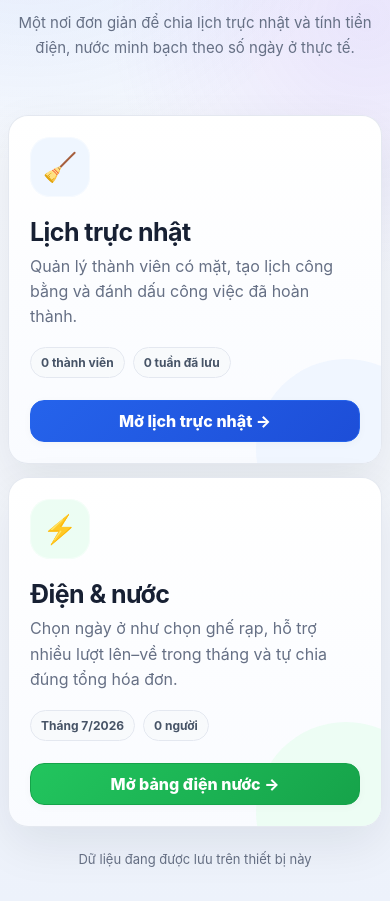
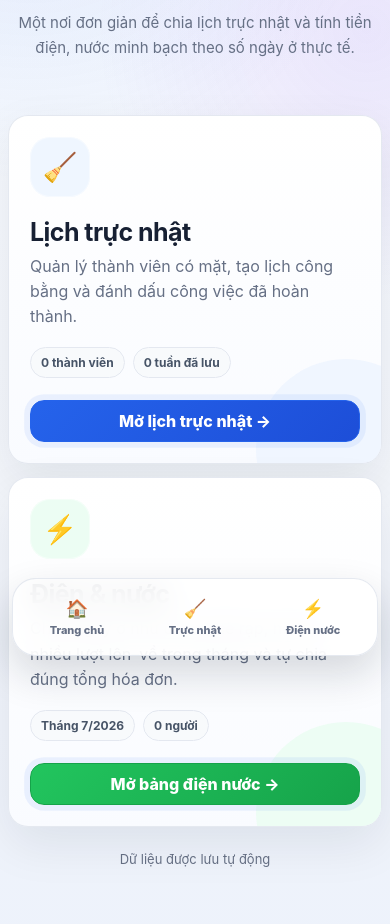
Before and after one commit to phatnbt/truc_nhat, a plain HTML site: page index.html in a window 390 px wide. Shown: the part 176-1100 px from the top of the page. Before the commit the page ends 1077 px from the top, so only its background shows below. Drawn offline with Linux system fonts and the light colour scheme.

Commit message:
appmobile

```diff
--- a/index.html
+++ b/index.html
@@ -98,6 +98,20 @@
     .modal{position:fixed;inset:0;z-index:80;background:rgba(15,23,42,.45);display:none;align-items:center;justify-content:center;padding:18px}.modal.show{display:flex}.modal-card{width:min(520px,100%);max-height:90vh;overflow:auto;background:#fff;border-radius:23px;box-shadow:0 26px 80px rgba(15,23,42,.28)}.modal-actions{display:flex;justify-content:flex-end;gap:8px;padding:0 20px 20px}
     .modal-grid{display:grid;gap:11px;padding:20px}
 
+    .page.active{animation:pageEnter .34s cubic-bezier(.22,1,.36,1)}
+    .card,.home-service,.schedule-card,.calendar-card,.billing-result,.member-row,.person-pick{animation:floatIn .36s ease both}
+    .card:nth-of-type(2),.home-service:nth-child(2){animation-delay:.04s}
+    @keyframes pageEnter{from{opacity:0;transform:translateY(8px)}to{opacity:1;transform:translateY(0)}}
+    @keyframes floatIn{from{opacity:0;transform:translateY(10px)}to{opacity:1;transform:translateY(0)}}
+    @keyframes softPulse{0%,100%{box-shadow:0 0 0 0 rgba(37,99,235,0)}50%{box-shadow:0 0 0 6px rgba(37,99,235,.08)}}
+    .btn.primary,.btn.green,.person-pick.active,.day-cell.today{animation:softPulse 3.2s ease-in-out infinite}
+    .app-stats{display:grid;grid-template-columns:repeat(4,1fr);gap:12px;max-width:980px;margin:26px auto 0}
+    .app-stat{padding:16px 18px;border-radius:22px;background:rgba(255,255,255,.82);backdrop-filter:blur(14px);border:1px solid rgba(228,232,240,.95);box-shadow:var(--shadow-soft);text-align:left}
+    .app-stat span{display:block;color:var(--muted);font-size:12px;font-weight:800;text-transform:uppercase;letter-spacing:.4px}
+    .app-stat b{display:block;margin-top:7px;font-size:22px;letter-spacing:-.6px}
+    .surface-note{display:inline-flex;align-items:center;gap:8px;margin-top:12px;padding:10px 13px;border-radius:999px;background:rgba(255,255,255,.82);border:1px solid rgba(228,232,240,.95);color:#475467;font-size:13px;font-weight:700;box-shadow:var(--shadow-soft)}
+    .mobile-nav{display:none}
+
     @media(max-width:900px){
       .home-grid,.two-col,.billing-layout{grid-template-columns:1fr}
       .sticky,.bill-sidebar{position:static}
@@ -107,14 +121,14 @@
       .calendar-card{width:100%}
     }
     @media(max-width:640px){
-      .shell{width:min(100% - 16px,1180px);padding-top:12px;padding-bottom:34px}
+      .shell{width:min(100% - 16px,1180px);padding-top:12px;padding-bottom:96px}
       .topbar{align-items:stretch;gap:12px;padding:14px;border-radius:18px}
       .brand{align-items:flex-start}.brand h1{font-size:20px}
       .brand p{display:block;font-size:12px}
       .top-actions{width:100%;justify-content:flex-start}
       .top-actions .btn,.top-actions .sync-pill{flex:1 1 calc(50% - 4px)}
       .top-actions .btn:last-child{flex:0 0 auto}
-      .hero{padding-top:38px}.hero p{font-size:15px}
+      .hero{padding-top:38px}.hero p{font-size:15px}.app-stats{grid-template-columns:1fr 1fr;gap:10px}.app-stat{padding:14px 15px;border-radius:18px}.app-stat b{font-size:19px}.surface-note{font-size:12px}
       .home-grid{gap:13px}.home-service{min-height:224px;padding:21px;border-radius:20px}.home-service .btn{width:100%}
       .card-head,.card-body{padding:16px}
       .clean-controls,.range-grid,.manual-grid,.add-row,.people-head{grid-template-columns:1fr}
@@ -141,6 +155,10 @@
       .table-wrap .done-check{margin-left:auto}
       .billing-result .card-body{padding:10px}
       .closed-banner{margin:0 12px 12px}
+
+      .mobile-nav{position:fixed;left:12px;right:12px;bottom:12px;z-index:70;display:grid;grid-template-columns:repeat(3,1fr);gap:8px;padding:9px;background:rgba(255,255,255,.88);backdrop-filter:blur(16px);border:1px solid rgba(228,232,240,.95);border-radius:24px;box-shadow:0 18px 40px rgba(15,23,42,.16)}
+      .nav-btn{min-height:58px;border-radius:18px;padding:8px 6px;display:flex;flex-direction:column;align-items:center;justify-content:center;gap:4px;background:transparent;border:1px solid transparent;color:#667085;font-weight:800;transition:.16s}
+      .nav-btn i{font-style:normal;font-size:18px}.nav-btn span{font-size:11px}.nav-btn.active{background:linear-gradient(135deg,#eff6ff,#eef2ff);border-color:#dbeafe;color:var(--blue-dark);transform:translateY(-1px)}
       .modal{padding:10px}.modal-card{border-radius:18px}.modal-grid,.modal-actions{padding-left:14px;padding-right:14px}.modal-actions{display:grid;grid-template-columns:1fr 1fr}
     }
     @media(max-width:420px){
@@ -265,6 +283,13 @@
     </main>
   </section>
 
+
+  <nav class="mobile-nav" aria-label="Điều hướng nhanh">
+    <button class="nav-btn" data-nav="home" onclick="go('home')"><i>🏠</i><span>Trang chủ</span></button>
+    <button class="nav-btn" data-nav="cleaning" onclick="go('cleaning')"><i>🧹</i><span>Trực nhật</span></button>
+    <button class="nav-btn" data-nav="billing" onclick="go('billing')"><i>⚡</i><span>Điện nước</span></button>
+  </nav>
+
   <div class="modal" id="memberModal">
     <div class="modal-card"><div class="card-head"><div><h3>Thêm người/khách</h3><p>Người mới sẽ bắt đầu với 0 ngày ở.</p></div><button class="icon-btn" onclick="closeModal('memberModal')">✕</button></div><div class="modal-grid"><div class="field"><label>Tên người</label><input id="billNewPersonName" placeholder="Ví dụ: Khách A"></div></div><div class="modal-actions"><button class="btn" onclick="closeModal('memberModal')">Hủy</button><button class="btn primary" onclick="addBillingPerson()">Thêm người</button></div></div>
   </div>
@@ -311,7 +336,8 @@
   function setSyncText(t){["#cleanSync","#billSync"].forEach(id=>{const e=$(id);if(e)e.textContent=t});const h=$("#homeSyncText");if(h)h.textContent=t.includes("cục bộ")?"Dữ liệu đang được lưu trên thiết bị này":"Dữ liệu được lưu và đồng bộ tự động"}
 
   function go(page){location.hash=page==="home"?"":page;showPage(page)}
-  function showPage(page){page=page||"home";document.querySelectorAll(".page").forEach(p=>p.classList.toggle("active",p.dataset.page===page));window.scrollTo(0,0);if(page==="billing")renderBilling();if(page==="cleaning")renderCleaning()}
+  function syncMobileNav(page){document.querySelectorAll('.nav-btn').forEach(btn=>btn.classList.toggle('active',btn.dataset.nav===page))}
+  function showPage(page){page=page||"home";document.querySelectorAll(".page").forEach(p=>p.classList.toggle("active",p.dataset.page===page));syncMobileNav(page);document.body.dataset.page=page;window.scrollTo({top:0,behavior:'smooth'});if(page==="billing")renderBilling();if(page==="cleaning")renderCleaning()}
   window.addEventListener("hashchange",()=>showPage(location.hash.replace("#","")||"home"));
   function printPage(page){document.querySelectorAll(".page").forEach(p=>p.classList.toggle("print-target",p.dataset.page===page));window.print();setTimeout(()=>document.querySelectorAll(".page").forEach(p=>p.classList.remove("print-target")),100)}
   function closeModal(id){$("#"+id).classList.remove("show")}
@@ -407,7 +433,7 @@
     $("#billingTable").innerHTML=`<table><thead><tr><th>Tên người</th><th>Ngày ở</th><th>Tiền điện</th><th>Tiền nước</th><th>Tổng cộng</th></tr></thead><tbody>${rows}</tbody><tfoot><tr class="total-row"><td data-label="Tổng">TỔNG</td><td data-label="Ngày ở">${c.totalDays}</td><td data-label="Tiền điện">${money(b.electricity)}</td><td data-label="Tiền nước">${money(b.water)}</td><td data-label="Tổng cộng">${money(b.electricity+b.water)}</td></tr></tfoot></table>`;
   }
 
-  function renderHome(){normalize();$("#homeMemberCount").textContent=`${state.members.length} thành viên`;$("#homeWeekCount").textContent=`${state.schedules.length} tuần đã lưu`;const b=currentBill();$("#homeBillingMonth").textContent=monthLabel(b.month);$("#homeBillingPeople").textContent=`${b.people.length} người`}
+  function renderHome(){normalize();const b=currentBill();const presentCount=state.members.filter(m=>state.presence[m.id]!==false).length;$("#homeMemberCount").textContent=`${state.members.length} thành viên`;$("#homeWeekCount").textContent=`${state.schedules.length} tuần đã lưu`;$("#homeBillingMonth").textContent=monthLabel(b.month);$("#homeBillingPeople").textContent=`${b.people.length} người`;$("#appStatMembers").textContent=state.members.length;$("#appStatPresent").textContent=presentCount;$("#appStatSchedules").textContent=state.schedules.length;$("#appStatBill").textContent=money((b?.electricity||0)+(b?.water||0))}
   function renderAll(){renderHome();renderCleaning();renderBilling()}
 
   $("#cleanMemberName").addEventListener("keydown",e=>{if(e.key==="Enter")addMember()});
```
